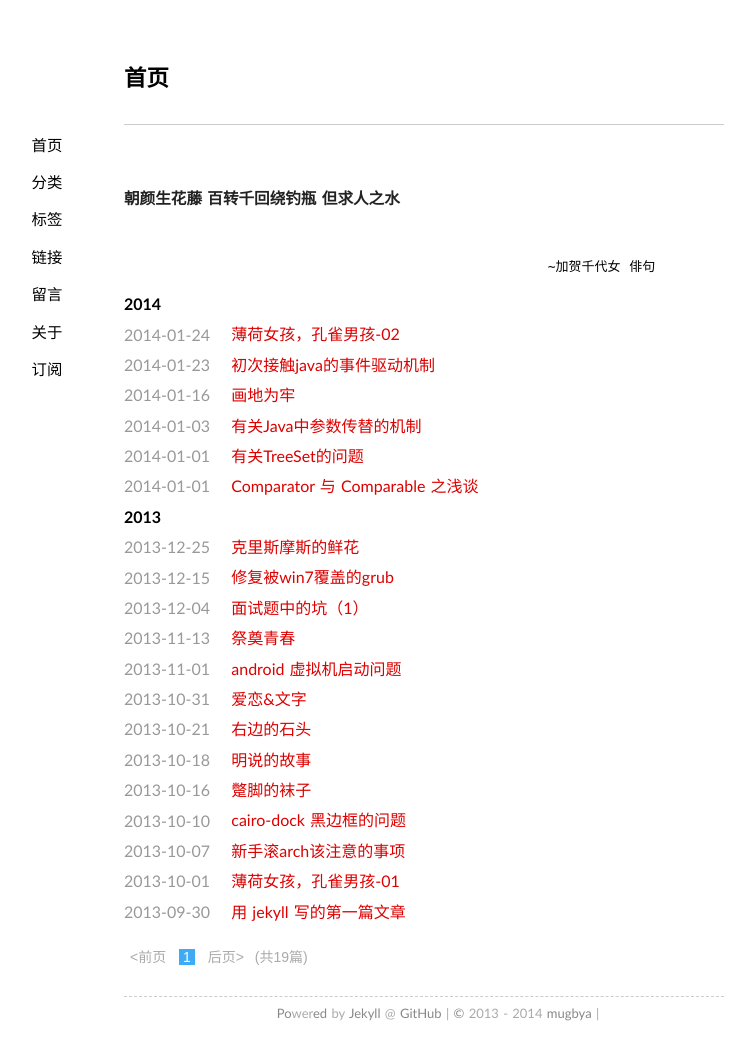
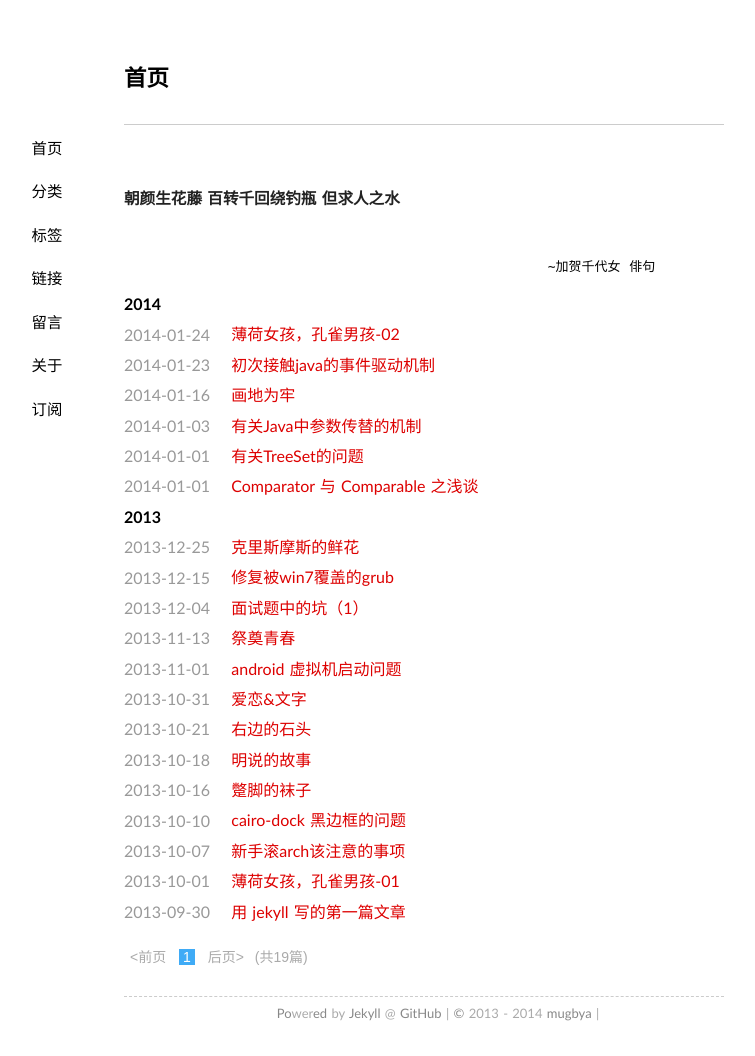
Before and after one commit to mugbya/mugbya.github.io, a Jekyll site: the page built from index.html, in a window 1280 px wide. Shown: the whole page, without its empty margins (216-971 px from the left). Built offline with Jekyll 4.4.1, drawn with Linux system fonts in a browser that asks for light colours; some web fonts are replaced; Markdown is read by kramdown in place of the engine named in the settings; the list of posts is cut into pages by our own code; comment, search, counter and statistics services are not loaded.

Commit message:
Update style.css

```diff
--- a/media/css/style.css
+++ b/media/css/style.css
@@ -49,7 +49,7 @@ blockquote p{margin:0;padding:.5em 0;}
 .pageNavInvalid{font-weight:bold;font-size:17px;color:#D0D0D0;}
 header{padding:.5em 0;border-bottom: 1px solid #cccccc;}
 nav{font-family:"Electrolize",sans-serif;font-size:1.1em;text-transform:uppercase;float:left;margin-left:-8em;width:6em;text-align:center;}
-nav a{display:block;padding:.5em 1em;color:#000000;border-radius: .7em;}
+nav a{display:block;padding:.7em 1em;color:#000000;border-radius: .7em;}
 nav a:hover{background-color:#3fabf6;text-decoration:none;color:#f9f9f9;-webkit-transition:color .2s linear;}
 .post{padding:.5em 0em;}
 h1{font-family:"Cuprum","Hiragino Sans GB","Microsoft YaHei",sans-serif;font-size:1.6em;color:#000;margin-bottom:25px;margin-top:25px;}
```
